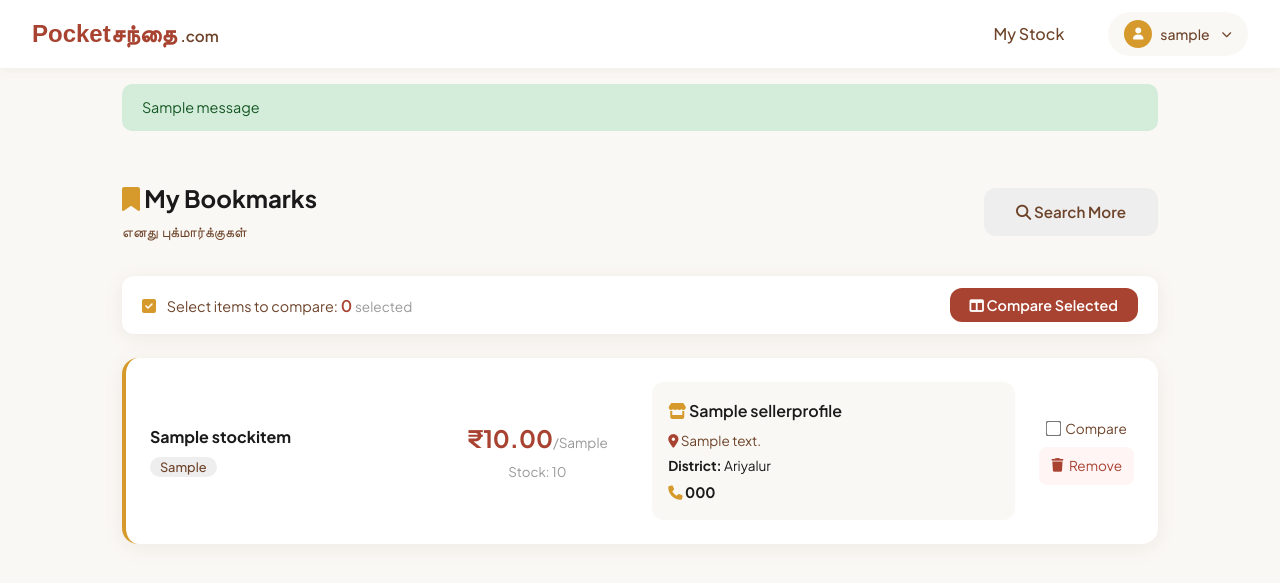
After one commit to saravanan2006-coder/pocket-santhai, a Django app: page /bookmarks/ in a window 1280 px wide. The commit adds this page. Shown: the top 583 px of the page. Run offline with Django 5.2, Linux system fonts and the light colour scheme; a user stored in the database is signed in; tables that the repository leaves empty hold one stand-in row (values such as "Sample post"); one stand-in notice (Sample message) is shown; some web fonts are replaced.

Commit message:
added bookmarks,comparison functions

```diff
--- a/marketplace/models.py
+++ b/marketplace/models.py
@@ -1,5 +1,6 @@
 from django.contrib.auth.models import AbstractUser
 from django.db import models
+import uuid
 
 TN_DISTRICTS = [
     'Ariyalur', 'Chengalpattu', 'Chennai', 'Coimbatore', 'Cuddalore',
@@ -19,9 +20,18 @@ class CustomUser(AbstractUser):
     ]
     role = models.CharField(max_length=10, choices=ROLE_CHOICES)
     phone = models.CharField(max_length=15, blank=True)
+    email_verified = models.BooleanField(default=False)
 
     def __str__(self):
         return f"{self.username} ({self.get_role_display()})"
+
+class EmailVerificationToken(models.Model):
+    user = models.ForeignKey(CustomUser, on_delete=models.CASCADE, related_name='verification_tokens')
+    token = models.UUIDField(default=uuid.uuid4, unique=True)
+    created_at = models.DateTimeField(auto_now_add=True)
+
+    def __str__(self):
+        return f"Token for {self.user.username}"
 
 class SellerProfile(models.Model):
     user = models.OneToOneField(CustomUser, on_delete=models.CASCADE, related_name='seller_profile')
@@ -54,3 +64,15 @@ class StockItem(models.Model):
     @property
     def seller_profile(self):
         return self.seller.seller_profile
+
+class Bookmark(models.Model):
+    user = models.ForeignKey(CustomUser, on_delete=models.CASCADE, related_name='bookmarks')
+    item = models.ForeignKey(StockItem, on_delete=models.CASCADE, related_name='bookmarked_by')
+    created_at = models.DateTimeField(auto_now_add=True)
+
+    class Meta:
+        unique_together = ('user', 'item')
+        ordering = ['-created_at']
+
+    def __str__(self):
+        return f"{self.user.username} bookmarked {self.item.name}"
--- a/marketplace/templates/base.html
+++ b/marketplace/templates/base.html
@@ -219,6 +219,22 @@
 
         .dropdown-logout:hover {
             background: #fff5f5 !important;
+        }
+
+        /* Bookmark Button */
+        .bookmark-btn {
+            background: var(--bg-cream);
+            color: var(--brown);
+        }
+        .bookmark-btn:hover {
+            background: #fff8e1;
+        }
+        .bookmark-btn.bookmarked {
+            background: #fff8e1;
+            border: 1px solid var(--mustard);
+        }
+        .bookmark-btn.bookmarked i {
+            color: var(--mustard) !important;
         }
 
         .nav-auth-links {
@@ -717,6 +733,8 @@
                         {% if user.role == 'seller' %}
                             <a href="{% url 'seller_dashboard' %}" class="dropdown-item"><i class="fas fa-boxes"></i> My Stock</a>
                             <a href="{% url 'seller_profile' %}" class="dropdown-item"><i class="fas fa-user-edit"></i> Edit Profile</a>
+                        {% else %}
+                            <a href="{% url 'bookmarks' %}" class="dropdown-item"><i class="fas fa-bookmark"></i> My Bookmarks</a>
                         {% endif %}
                         <form action="{% url 'logout' %}" method="post">
                             {% csrf_token %}
@@ -732,6 +750,14 @@
             {% endif %}
         </div>
     </nav>
+
+    <!-- EMAIL VERIFICATION WARNING -->
+    {% if user.is_authenticated and not user.email_verified and user.email %}
+    <div style="background:#fff3cd;color:#856404;padding:0.75rem 2rem;text-align:center;font-size:0.9rem;">
+        <i class="fas fa-exclamation-triangle"></i> Your email is not verified. Please check your inbox or
+        <a href="{% url 'resend_verification' %}" style="color:#856404;font-weight:600;">resend verification email</a>.
+    </div>
+    {% endif %}
 
     <!-- MESSAGES -->
     {% if messages %}
--- /dev/null
+++ b/marketplace/templates/retailers/bookmarks.html
@@ -0,0 +1,105 @@
+{% extends "base.html" %}
+{% block title %}Bookmarks - சந்தை{% endblock %}
+{% block content %}
+<div class="page-header">
+    <div style="display:flex;justify-content:space-between;align-items:center;">
+        <div>
+            <h2 style="margin-bottom:0.25rem;"><i class="fas fa-bookmark" style="color:var(--mustard);"></i> My Bookmarks</h2>
+            <p class="tamil" style="color:var(--brown);font-size:0.9rem;margin:0;">எனது புக்மார்க்குகள்</p>
+        </div>
+        <a href="{% url 'search' %}" class="btn-cancel"><i class="fas fa-search"></i> Search More</a>
+    </div>
+</div>
+
+<div class="page-content">
+    {% if bookmarks %}
+    {% if user.is_authenticated %}
+    <!-- Compare Bar -->
+    <div style="background:white;border-radius:12px;padding:0.75rem 1.25rem;margin-bottom:1.5rem;display:flex;align-items:center;justify-content:space-between;box-shadow:var(--shadow);">
+        <div>
+            <i class="fas fa-check-square" style="color:var(--mustard);margin-right:0.5rem;"></i>
+            <span style="font-size:0.9rem;color:var(--brown);">Select items to compare:</span>
+            <span id="compareCount" style="font-weight:600;color:var(--terracotta);">0</span>
+            <span style="font-size:0.85rem;color:#999;">selected</span>
+        </div>
+        <form action="{% url 'compare' %}" method="get" id="compareForm">
+            <button type="submit" id="compareBtn" class="btn-submit" style="padding:0.5rem 1.25rem;font-size:0.9rem;" disabled>
+                <i class="fas fa-columns"></i> Compare Selected
+            </button>
+        </form>
+    </div>
+    {% endif %}
+
+    <div style="display:flex;flex-direction:column;gap:1rem;">
+        {% for bookmark in bookmarks %}
+        <div style="background:white;border-radius:16px;padding:1.5rem;box-shadow:var(--shadow);border-left:4px solid var(--mustard);">
+            <div style="display:grid;grid-template-columns:1.5fr 1fr 2fr auto;gap:1.5rem;align-items:center;">
+                <div>
+                    <h4 style="margin-bottom:0.25rem;color:var(--charcoal);">{{ bookmark.item.name }}</h4>
+                    <span style="background:#eee;color:var(--brown);padding:2px 10px;border-radius:50px;font-size:0.8rem;font-weight:500;">{{ bookmark.item.category }}</span>
+                </div>
+                <div style="text-align:center;">
+                    <div style="font-size:1.5rem;font-weight:700;color:var(--terracotta);">₹{{ bookmark.item.price }}<span style="font-size:0.85rem;color:#999;font-weight:400;">/{{ bookmark.item.unit }}</span></div>
+                    <small style="color:#999;">Stock: {{ bookmark.item.quantity }}</small>
+                </div>
+                <div style="background:var(--bg-cream);padding:1rem;border-radius:12px;">
+                    <div style="font-weight:600;color:var(--charcoal);margin-bottom:0.35rem;">
+                        <i class="fas fa-store" style="color:var(--mustard);"></i> {{ bookmark.item.seller.seller_profile.business_name }}
+                    </div>
+                    <p style="font-size:0.85rem;color:var(--brown);margin-bottom:0.25rem;">
+                        <i class="fas fa-map-marker-alt" style="color:var(--terracotta);"></i> {{ bookmark.item.seller.seller_profile.address }}
+                    </p>
+                    <p style="font-size:0.85rem;margin-bottom:0.25rem;">
+                        <strong>District:</strong> {{ bookmark.item.seller.seller_profile.district }}
+                    </p>
+                    <p style="font-size:0.9rem;margin:0;">
+                        <i class="fas fa-phone" style="color:var(--mustard);"></i> <strong>{{ bookmark.item.seller.seller_profile.phone }}</strong>
+                    </p>
+                </div>
+                <div style="text-align:center;display:flex;flex-direction:column;gap:0.5rem;">
+                    {% if user.is_authenticated %}
+                    <label style="display:flex;align-items:center;justify-content:center;gap:0.35rem;cursor:pointer;font-size:0.85rem;color:var(--brown);">
+                        <input type="checkbox" class="compare-check" value="{{ bookmark.item.pk }}" onchange="updateCompare()" style="accent-color:var(--terracotta);transform:scale(1.2);">
+                        Compare
+                    </label>
+                    <a href="{% url 'toggle_bookmark' bookmark.item.pk %}" style="display:flex;align-items:center;justify-content:center;gap:0.35rem;padding:0.5rem 0.75rem;border-radius:8px;text-decoration:none;font-size:0.85rem;background:#fff5f5;color:var(--terracotta);">
+                        <i class="fas fa-trash"></i> Remove
+                    </a>
+                    {% endif %}
+                </div>
+            </div>
+        </div>
+        {% endfor %}
+    </div>
+    {% else %}
+    <div class="page-card" style="text-align:center;padding:3rem 2rem;">
+        <i class="fas fa-bookmark" style="font-size:3rem;color:#e0dcd6;display:block;margin-bottom:1rem;"></i>
+        <h4 style="color:#999;font-weight:600;">No bookmarks yet</h4>
+        <p style="color:#bbb;margin-bottom:1rem;">Search for products and click the bookmark icon to save them.</p>
+        <a href="{% url 'search' %}" class="btn-submit"><i class="fas fa-search"></i> Search Products</a>
+    </div>
+    {% endif %}
+</div>
+
+{% if bookmarks and user.is_authenticated %}
+<script>
+function updateCompare() {
+    var checks = document.querySelectorAll('.compare-check:checked');
+    var count = checks.length;
+    document.getElementById('compareCount').textContent = count;
+    var btn = document.getElementById('compareBtn');
+    btn.disabled = count < 2;
+    btn.style.opacity = count >= 2 ? '1' : '0.5';
+    var form = document.getElementById('compareForm');
+    form.querySelectorAll('input[name="items"]').forEach(function(i){i.remove()});
+    checks.forEach(function(c){
+        var inp = document.createElement('input');
+        inp.type = 'hidden';
+        inp.name = 'items';
+        inp.value = c.value;
+        form.appendChild(inp);
+    });
+}
+</script>
+{% endif %}
+{% endblock %}
--- a/marketplace/urls.py
+++ b/marketplace/urls.py
@@ -1,9 +1,9 @@
 from django.contrib import admin
 from django.urls import path
 from django.contrib.auth.views import LogoutView
-from .views_auth import user_login, user_register, home
+from .views_auth import user_login, user_register, home, verify_email, resend_verification
 from .views_sellers import seller_dashboard, add_stock, edit_stock, delete_stock, seller_profile
-from .views_retailers import search
+from .views_retailers import search, toggle_bookmark, bookmarks_view, compare_view
 
 urlpatterns = [
     path('admin/', admin.site.urls),
@@ -11,7 +11,12 @@ urlpatterns = [
     path('login/', user_login, name='login'),
     path('logout/', LogoutView.as_view(next_page='login'), name='logout'),
     path('register/', user_register, name='register'),
+    path('verify-email/<uuid:token>/', verify_email, name='verify_email'),
+    path('resend-verification/', resend_verification, name='resend_verification'),
     path('search/', search, name='search'),
+    path('bookmark/<int:item_id>/', toggle_bookmark, name='toggle_bookmark'),
+    path('bookmarks/', bookmarks_view, name='bookmarks'),
+    path('compare/', compare_view, name='compare'),
     path('seller/dashboard/', seller_dashboard, name='seller_dashboard'),
     path('seller/add-stock/', add_stock, name='add_stock'),
     path('seller/edit-stock/<int:pk>/', edit_stock, name='edit_stock'),
```
Also changed, not shown: marketplace/admin.py (+13 -3 lines), marketplace/templates/retailers/compare.html (added, +85 -0 lines), marketplace/templates/retailers/search.html (+65 -13 lines), marketplace/views_auth.py (+42 -2 lines), marketplace/views_retailers.py (+54 -14 lines), README.md, marketplace/migrations/0002_customuser_email_verified_emailverificationtoken_and_more.py (added).
